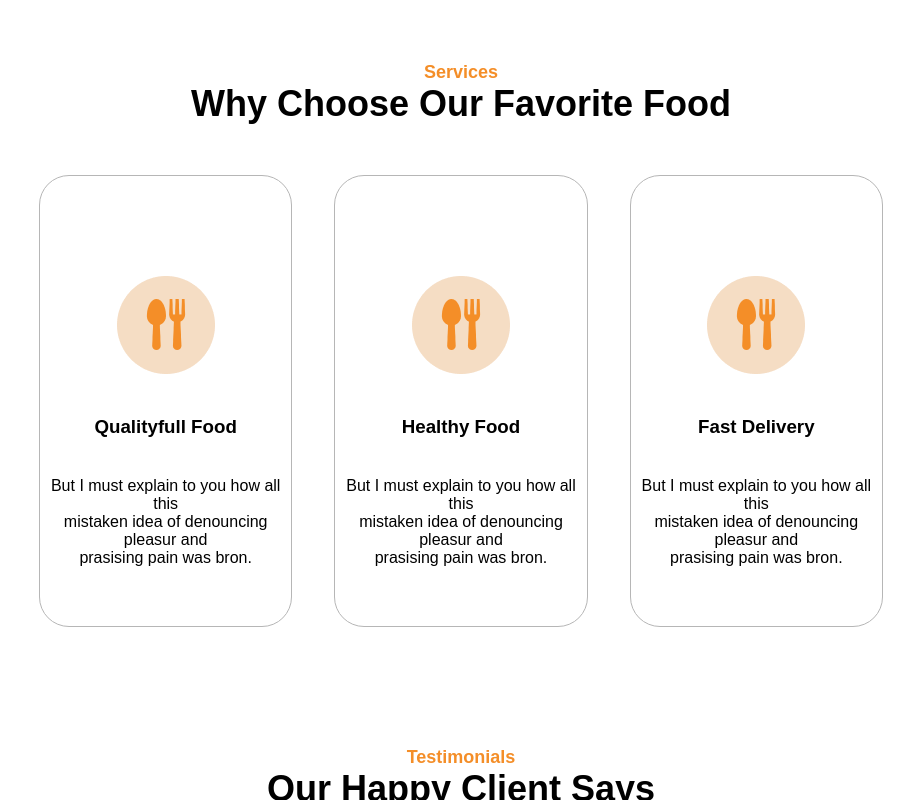
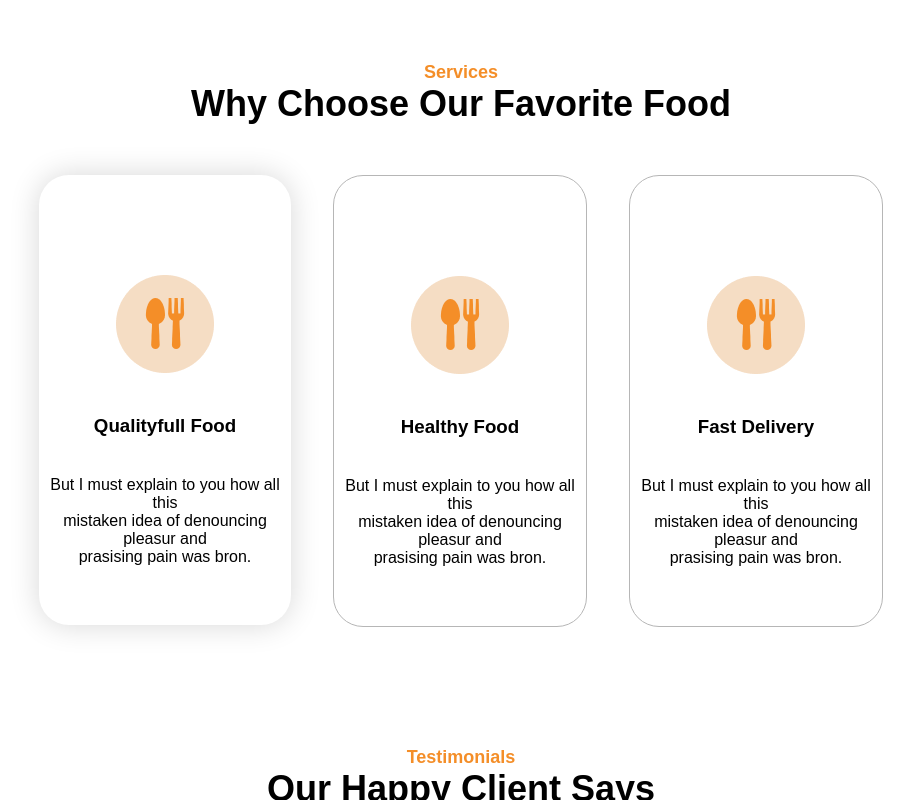
Before and after one commit to AmiNuL-72/Bootcamp_Assignment02, a plain HTML site: page index.html in a window 1280 px wide. In both pictures the pointer is over the element 344 px from the left and 3013 px from the top of the page. Shown: the part 2613-3413 px from the top of the page, without its empty margins (179-1093 px from the left). Drawn offline with Linux system fonts and the light colour scheme.

Commit message:
Update style.css

```diff
--- a/style.css
+++ b/style.css
@@ -295,6 +295,10 @@ body {
     text-align: center;
     /* padding: 103px, 52px; */
 }
+.services_card:hover{
+    box-shadow: 0 0px 30px rgba(0, 0, 0, 0.16);
+    border: none;
+}
 .scximg{
     padding-top: 100px;
 }
```
